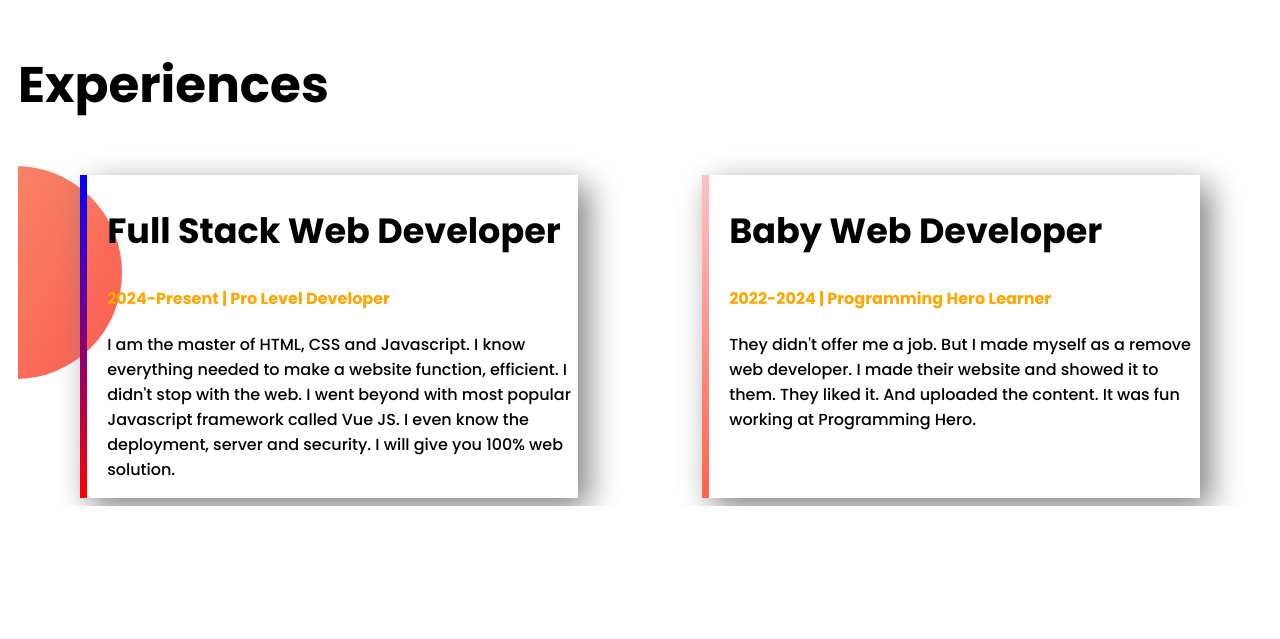
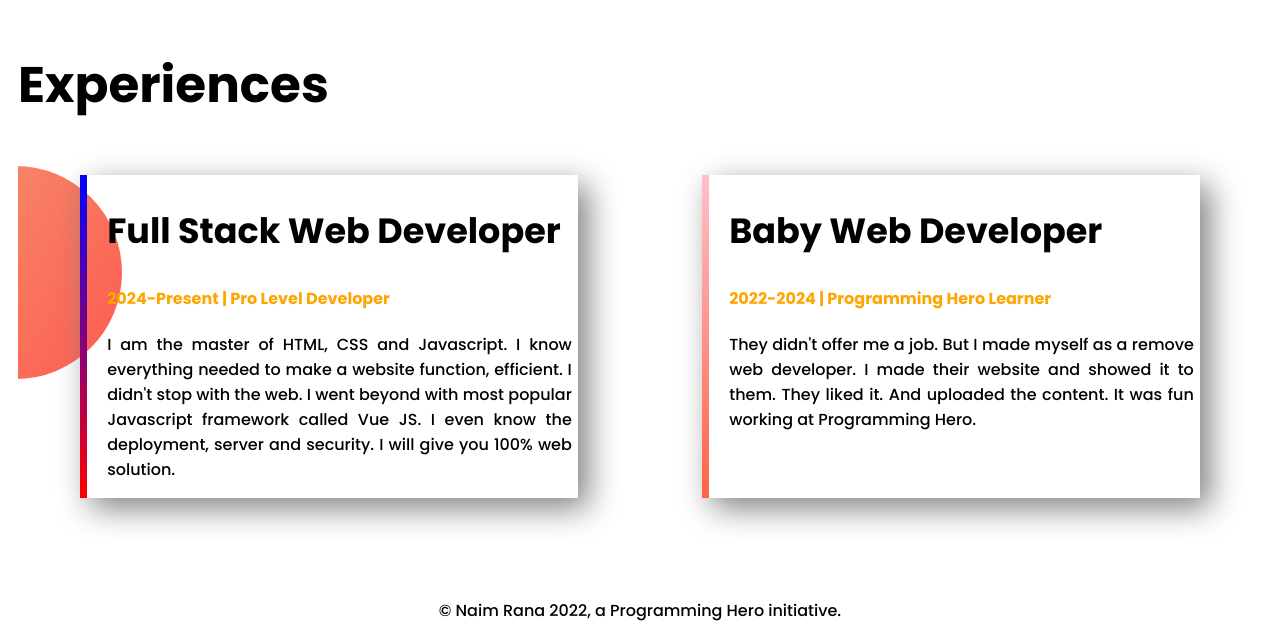
Before and after one commit to Naim-Rana/developer-portfoli, a plain HTML site: page index.html in a window 1280 px wide. Shown: the part 1075-1714 px from the top of the page. Before the commit the page ends 1581 px from the top, so only its background shows below. Drawn offline with Linux system fonts and the light colour scheme.

Commit message:
added footer

```diff
--- a/index.html
+++ b/index.html
@@ -81,5 +81,8 @@
             </div>
         </div>
     </section>
+    <footer>
+        <p>© Naim Rana 2022, a Programming Hero initiative.</p>
+    </footer>
 </body>
 </html>
--- a/style.css
+++ b/style.css
@@ -106,8 +106,13 @@ h2 {
     margin-left: 5%;
     margin-right: 5%;
     padding-left: 20px;
+    padding-right: 6px;
     box-shadow: 10px 10px 30px gray;
 
+}
+
+.experience-item p {
+    text-align: justify;
 }
 
 #experience {
@@ -121,3 +126,8 @@ h2 {
     border-image: linear-gradient(pink, tomato);
     border-image-slice: 1;
 }
+
+footer {
+    text-align: center;
+    margin-top: 100px;
+}
```
